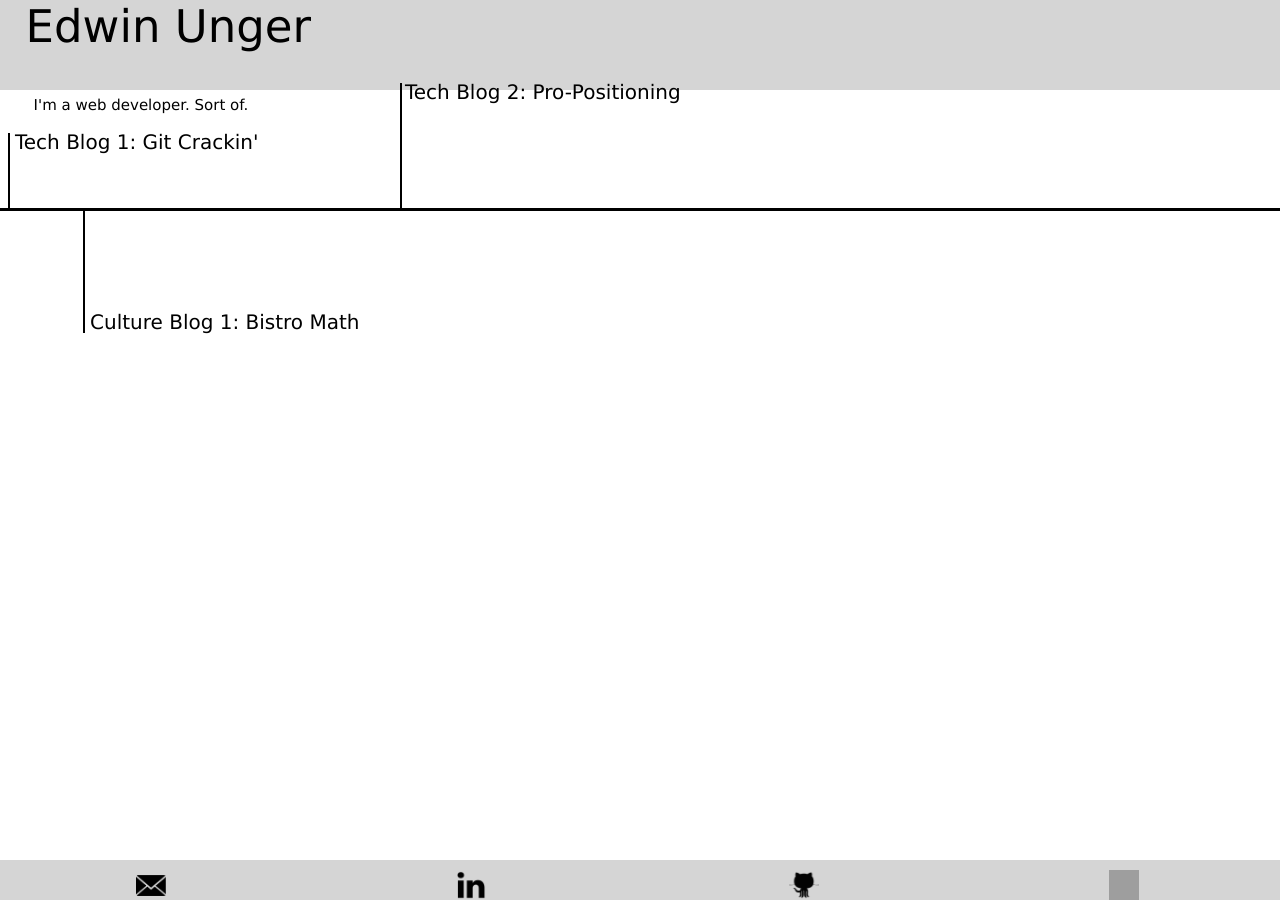
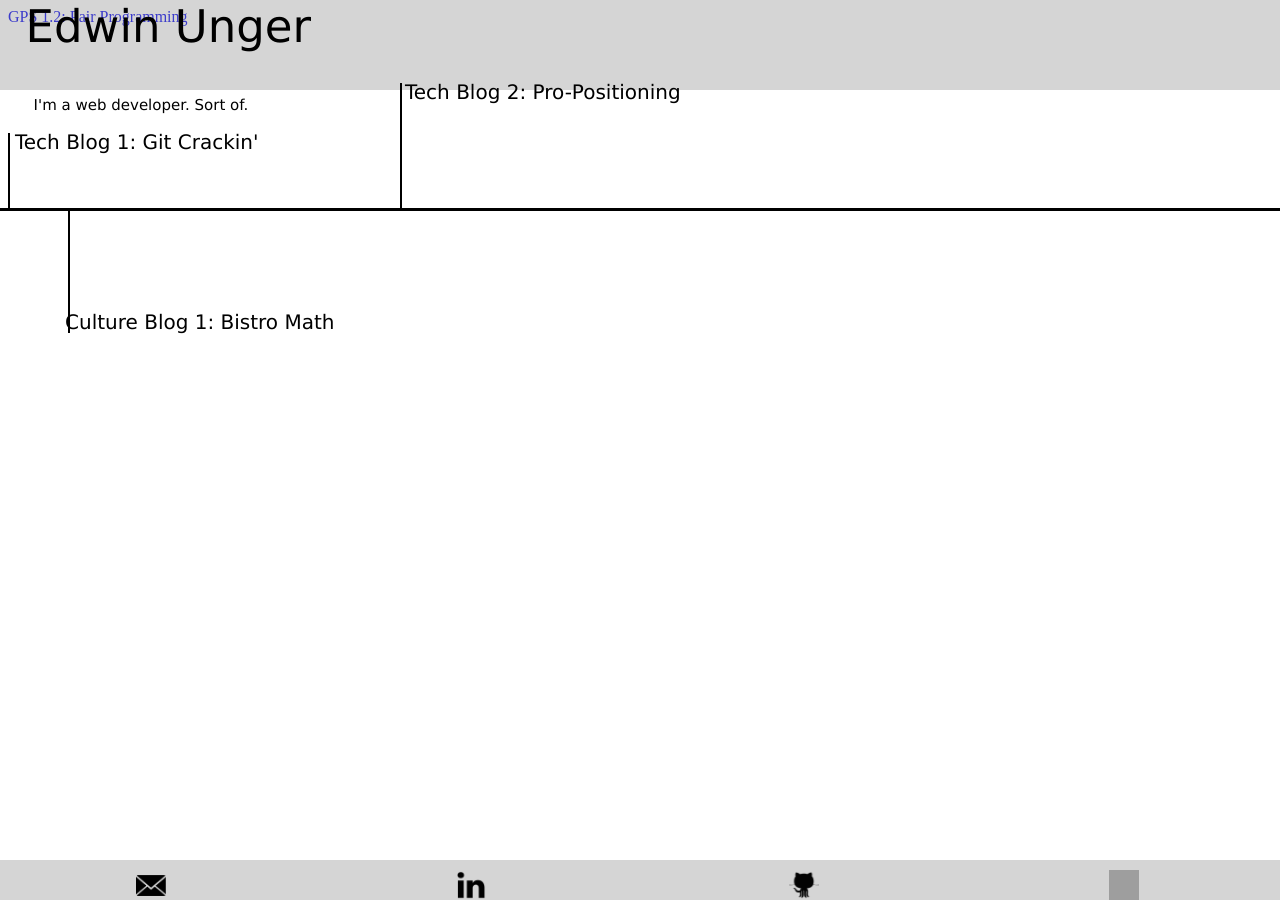
Before and after one commit to edwinunger/edwinunger.github.io, a Jekyll site: the page blog.html, which Jekyll copies as it is, in a window 1280 px wide. Built offline with Jekyll 4.4.1, drawn with Linux system fonts in a browser that asks for light colours; grey boxes are pictures that could not be loaded.

Commit message:
css update

```diff
--- a/blog.html
+++ b/blog.html
@@ -24,6 +24,7 @@
   <a href="https://edwinunger.github.io/blog/2015-02-03-t1-git-blog.html"><span class="tech-blog-1">Tech Blog 1: Git Crackin'</span></a>
   <a href="https://edwinunger.github.io/blog/2015-02-03-c1-chefs-kitchen.html"><span class="culture-blog-1">Culture Blog 1: Bistro Math</span></a>
   <a href="https://edwinunger.github.io/blog/2015-02-14-t2-css-design.html"><span class="tech-blog-2">Tech Blog 2: Pro-Positioning</span></a>
+  <a href="http://edwinunger.com/pairing/gps1-2.html"><span class="gps-1-2">GPS 1.2: Pair Programming</span></a>
 </main>
 
 
--- a/stylesheets/default.css
+++ b/stylesheets/default.css
@@ -1,4 +1,8 @@
 /*Header*/
+
+a {
+  text-decoration: none;
+}
 
 .header {
   height: 10%;
@@ -109,7 +113,8 @@
 
 
 
-.line1 {height: 75px;
+.line1 {
+  height: 75px;
   width: 2px;
   background-color: #000000;
   border: none;
@@ -117,7 +122,8 @@
   margin-top: 125px;
 }
 
-.tech-blog-1 {font-size: 20px;
+.tech-blog-1 {
+  font-size: 20px;
   font-family: Verdana;
   color: #000000;
   top: 130px;
@@ -125,40 +131,39 @@
   position: absolute;
 }
 
-a {text-decoration: none;
-}
-
-.line2 {height: 125px;
+.line2 {
+  height: 125px;
   width: 2px;
   background-color: #000000;
   border: none;
   position: fixed;
   margin-top: 200px;
-        margin-left: 75px;
+  margin-left: 60px;
   margin-right: 0px;
 }
 
-.culture-blog-1 {font-size: 20px;
+.culture-blog-1 {
+  font-size: 20px;
   font-family: Verdana;
   color: #000000;
   top: 310px;
-                 left: 90px;
+  left: 65px;
   position: absolute;
   text-decoration: none;
 }
 
-
-.line3 {height: 125px;
+.line3 {
+  height: 125px;
   width: 2px;
   background-color: #000000;
   border: none;
   position: fixed;
   margin-top: 75px;
   left: 400px;
-
 }
 
-.tech-blog-2 {font-size: 20px;
+.tech-blog-2 {
+  font-size: 20px;
   font-family: Verdana;
   color: #000000;
   top: 80px;
```
Lines whose indentation alone changed are shown as unchanged.
